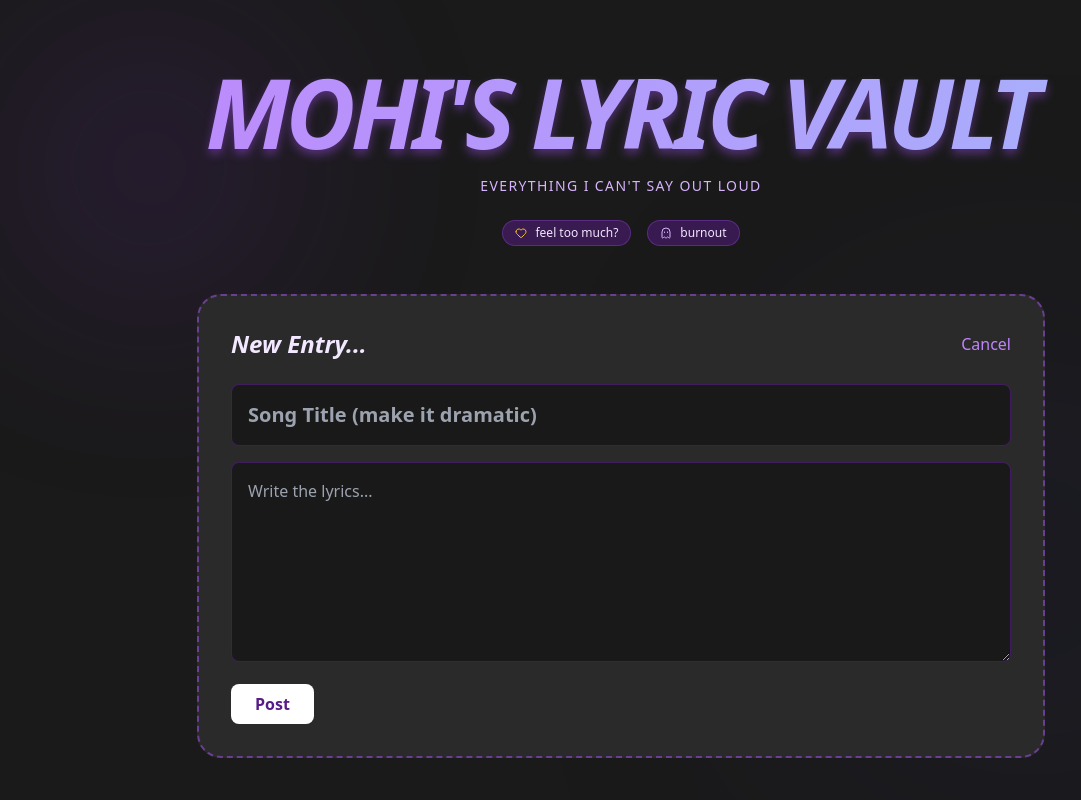
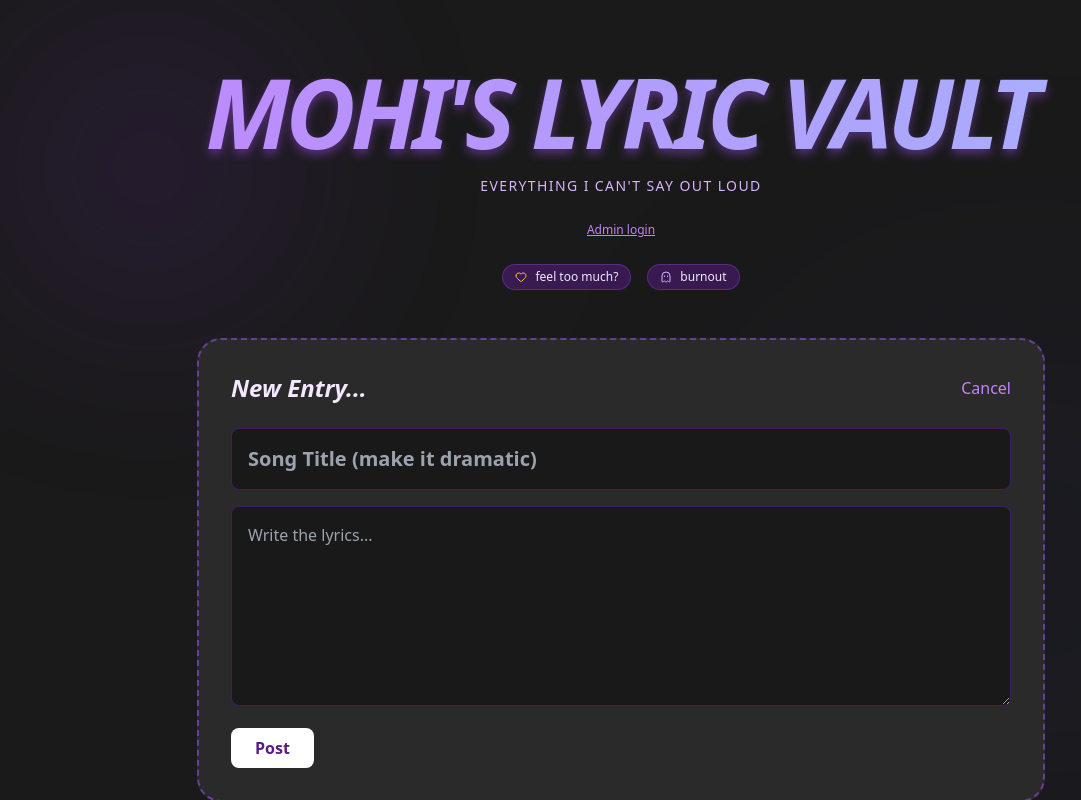
Before and after one commit to shakespeareisshaking/lyric-vault, a React (Vite) app: page / in a window 1280 px wide. Both pictures are taken after a click on the button "Spill Your Beans". Shown: the top 800 px of the page, without its empty margins (19-1100 px from the left). Built offline with nearby package versions, Linux system fonts and the light colour scheme; no server answers; the database is empty.

Commit message:
Admin login system update

```diff
--- a/src/App.jsx
+++ b/src/App.jsx
@@ -1,13 +1,36 @@
-import { deleteDoc, doc } from "firebase/firestore";
 import React, { useState, useEffect } from 'react';
-import { Heart, Music, Send, Trash2, Plus, Sparkles, Star, Ghost } from 'lucide-react';
+import {
+  Heart,
+  Music,
+  Trash2,
+  Plus,
+  Sparkles,
+  Ghost
+} from 'lucide-react';
 
-import { db } from "./firebase";
-import { collection, addDoc, getDocs } from "firebase/firestore";
+import { auth, provider, db } from './firebase';
+
+import {
+  signInWithPopup,
+  signOut,
+  onAuthStateChanged
+} from 'firebase/auth';
+
+import {
+  collection,
+  addDoc,
+  getDocs,
+  deleteDoc,
+  doc
+} from 'firebase/firestore';
+
 
 const App = () => {
 
-  // ✅ state (ONLY data here)
+  // =========================
+  // STATE
+  // =========================
+
   const [songs, setSongs] = useState([]);
 
   const [newTitle, setNewTitle] = useState('');
@@ -15,199 +38,634 @@ const App = () => {
   const [newMood, setNewMood] = useState('Angst');
   const [isFormOpen, setIsFormOpen] = useState(false);
 
+  // Current logged-in Google user
+  const [user, setUser] = useState(null);
 
-  // ✅ handlePost (correct)
+
+  // =========================
+  // ADMIN LOGIN
+  // =========================
+
+  const handleAdminLogin = async () => {
+    try {
+      await signInWithPopup(auth, provider);
+    } catch (error) {
+      console.error('Admin login failed:', error);
+    }
+  };
+
+
+  const handleAdminLogout = async () => {
+    try {
+      await signOut(auth);
+    } catch (error) {
+      console.error('Logout failed:', error);
+    }
+  };
+
+
+  // =========================
+  // LOAD SONGS
+  // =========================
+
+  useEffect(() => {
+
+    const fetchSongs = async () => {
+
+      try {
+        const querySnapshot = await getDocs(
+          collection(db, 'songs')
+        );
+
+        const data = querySnapshot.docs.map((doc) => ({
+          id: doc.id,
+          ...doc.data()
+        }));
+
+        setSongs(data);
+
+      } catch (error) {
+
+        console.error('Error loading songs:', error);
+
+      }
+
+    };
+
+    fetchSongs();
+
+  }, []);
+
+
+  // =========================
+  // CHECK LOGIN STATUS
+  // =========================
+
+  useEffect(() => {
+
+    const unsubscribe = onAuthStateChanged(
+      auth,
+      (currentUser) => {
+        setUser(currentUser);
+      }
+    );
+
+    return () => unsubscribe();
+
+  }, []);
+
+
+  // =========================
+  // ADMIN CHECK
+  // =========================
+
+  const isAdmin =
+    user?.email === 'itsmohithasen@gmail.com';
+
+
+  // =========================
+  // POST SONG
+  // =========================
+
   const handlePost = async (e) => {
+
     e.preventDefault();
 
-    if (!newTitle || !newLyrics) return;
+    if (!newTitle.trim() || !newLyrics.trim()) {
+      return;
+    }
 
-    const newSong = {
-      title: newTitle,
-      lyrics: newLyrics,
-      date: new Date().toLocaleDateString(),
-      mood: newMood
-    };
+    try {
 
-    await addDoc(collection(db, "songs"), newSong);
+      const newSong = {
+        title: newTitle,
+        lyrics: newLyrics,
+        date: new Date().toLocaleDateString(),
+        mood: newMood
+      };
 
-    setNewTitle('');
-    setNewLyrics('');
-    setIsFormOpen(false);
+      await addDoc(
+        collection(db, 'songs'),
+        newSong
+      );
 
-    window.location.reload();
+      setNewTitle('');
+      setNewLyrics('');
+      setNewMood('Angst');
+      setIsFormOpen(false);
+
+      // Reload songs without reloading the whole website
+      const querySnapshot = await getDocs(
+        collection(db, 'songs')
+      );
+
+      const data = querySnapshot.docs.map((doc) => ({
+        id: doc.id,
+        ...doc.data()
+      }));
+
+      setSongs(data);
+
+    } catch (error) {
+
+      console.error('Error posting song:', error);
+      alert('Something went wrong while posting 😭');
+
+    }
+
   };
 
+
+  // =========================
+  // DELETE SONG
+  // =========================
+
   const deleteSong = async (id) => {
-  await deleteDoc(doc(db, "songs", id));
-  window.location.reload();
-};
+
+    if (!isAdmin) {
+      return;
+    }
+
+    const confirmed = window.confirm(
+      'Delete this post permanently?'
+    );
+
+    if (!confirmed) {
+      return;
+    }
+
+    try {
+
+      await deleteDoc(
+        doc(db, 'songs', id)
+      );
+
+      setSongs((currentSongs) =>
+        currentSongs.filter(
+          (song) => song.id !== id
+        )
+      );
+
+    } catch (error) {
+
+      console.error('Error deleting song:', error);
+      alert('Could not delete this post.');
+
+    }
+
+  };
+
+
+  // =========================
+  // WEBSITE
+  // =========================
 
   return (
+
     <div className="min-h-screen bg-[#1a1a1a] text-purple-100 font-sans selection:bg-purple-500 selection:text-white pb-20">
-      {/* Aesthetic Background Elements */}
+
+      {/* =========================
+          BACKGROUND
+      ========================= */}
+
       <div className="fixed inset-0 overflow-hidden pointer-events-none opacity-20">
+
         <div className="absolute top-10 left-10 w-64 h-64 bg-purple-600 rounded-full blur-[120px]"></div>
+
         <div className="absolute bottom-10 right-10 w-96 h-96 bg-indigo-900 rounded-full blur-[150px]"></div>
+
       </div>
 
-      {/* Header */}
+
+      {/* =========================
+          HEADER
+      ========================= */}
+
       <header className="relative pt-16 pb-12 text-center px-4">
+
         <h1 className="text-6xl md:text-8xl font-black tracking-tighter italic text-transparent bg-clip-text bg-gradient-to-r from-purple-400 to-indigo-300 drop-shadow-[0_5px_5px_rgba(168,85,247,0.4)]">
+
           MOHI'S LYRIC VAULT
+
         </h1>
+
+
         <p className="mt-4 text-purple-300 font-medium tracking-widest uppercase text-sm">
+
           Everything I can't say out loud
+
         </p>
+
+
+        {/* =========================
+            ADMIN LOGIN
+        ========================= */}
+
+        <div className="mt-5">
+
+          {!user && (
+
+            <button
+              onClick={handleAdminLogin}
+              className="text-xs text-purple-400 hover:text-purple-200 transition underline"
+            >
+
+              Admin login
+
+            </button>
+
+          )}
+
+
+          {user && isAdmin && (
+
+            <div className="flex items-center justify-center gap-3">
+
+              <span className="text-xs text-green-400">
+
+                Admin mode ✨
+
+              </span>
+
+              <button
+                onClick={handleAdminLogout}
+                className="text-xs text-purple-400 hover:text-red-400 transition underline"
+              >
+
+                logout
+
+              </button>
+
+            </div>
+
+          )}
+
+
+          {user && !isAdmin && (
+
+            <div className="flex items-center justify-center gap-3">
+
+              <span className="text-xs text-red-400">
+
+                Not admin
+
+              </span>
+
+              <button
+                onClick={handleAdminLogout}
+                className="text-xs text-purple-400 hover:text-red-400 transition underline"
+              >
+
+                logout
+
+              </button>
+
+            </div>
+
+          )}
+
+        </div>
+
+
+        {/* =========================
+            TAGS
+        ========================= */}
+
         <div className="flex justify-center gap-4 mt-6">
+
           <span className="bg-purple-900/50 border border-purple-500/30 px-3 py-1 rounded-full text-xs flex items-center gap-2">
-            <Heart size={12} className="text-yellow-400" /> feel too much?
+
+            <Heart
+              size={12}
+              className="text-yellow-400"
+            />
+
+            feel too much?
+
           </span>
+
+
           <span className="bg-purple-900/50 border border-purple-500/30 px-3 py-1 rounded-full text-xs flex items-center gap-2">
-            <Ghost size={12} className="text-purple-300" /> burnout
+
+            <Ghost
+              size={12}
+              className="text-purple-300"
+            />
+
+            burnout
+
           </span>
+
         </div>
+
       </header>
 
+
+      {/* =========================
+          MAIN
+      ========================= */}
+
       <main className="max-w-4xl mx-auto px-6 relative z-10">
-        {/* Post Button */}
+
+
+        {/* =========================
+            POST BUTTON / FORM
+        ========================= */}
+
         <div className="flex justify-center mb-12">
 
+
+          {/* POST BUTTON */}
+
           {!isFormOpen && (
+
             <button
               onClick={() => setIsFormOpen(true)}
               className="group relative flex items-center gap-3 bg-purple-600 hover:bg-purple-500 text-white px-8 py-4 rounded-xl font-bold transition-all transform hover:scale-105 active:scale-95 shadow-[0_0_20px_rgba(147,51,234,0.4)]"
             >
+
               <Plus size={20} />
+
               Spill Your Beans
 
               <Sparkles
                 className="absolute -top-2 -right-2 text-yellow-300 opacity-0 group-hover:opacity-100 transition-opacity"
                 size={20}
               />
+
             </button>
+
           )}
 
+
+          {/* POST FORM */}
+
           {isFormOpen && (
+
             <div className="w-full bg-[#2a2a2a] border-2 border-dashed border-purple-500/50 rounded-3xl p-8 animate-in fade-in zoom-in duration-300">
 
+
               <div className="flex justify-between items-center mb-6">
+
                 <h2 className="text-2xl font-bold italic">
+
                   New Entry...
+
                 </h2>
+
 
                 <button
                   onClick={() => setIsFormOpen(false)}
                   className="text-purple-400 hover:text-white"
                 >
+
                   Cancel
+
                 </button>
+
               </div>
 
-              <form onSubmit={handlePost} className="space-y-4">
+
+              <form
+                onSubmit={handlePost}
+                className="space-y-4"
+              >
+
 
                 <input
                   type="text"
                   placeholder="Song Title (make it dramatic)"
                   value={newTitle}
-                  onChange={(e) => setNewTitle(e.target.value)}
+                  onChange={(e) =>
+                    setNewTitle(e.target.value)
+                  }
                   className="w-full bg-black/40 border border-purple-800/50 rounded-lg p-4 focus:outline-none focus:ring-2 focus:ring-purple-500 text-xl font-bold"
                 />
+
 
                 <textarea
                   placeholder="Write the lyrics..."
                   value={newLyrics}
-                  onChange={(e) => setNewLyrics(e.target.value)}
+                  onChange={(e) =>
+                    setNewLyrics(e.target.value)
+                  }
                   className="w-full bg-black/40 border border-purple-800/50 rounded-lg p-4 min-h-[200px]"
                 />
 
+
                 <button
                   type="submit"
-                  className="bg-white text-purple-900 px-6 py-2 rounded-lg font-bold"
+                  className="bg-white text-purple-900 px-6 py-2 rounded-lg font-bold hover:bg-purple-100 transition"
                 >
+
                   Post
+
                 </button>
 
+
               </form>
+
             </div>
+
           )}
 
         </div>
 
-        {/* Lyrics Feed */}
+
+        {/* =========================
+            LYRICS FEED
+        ========================= */}
+
         <div className="grid gap-8">
+
           {songs.map((song) => (
+
             <article
               key={song.id}
               className="relative group bg-[#f3f4f6] text-[#2d2d2d] rounded-sm shadow-xl p-8 md:p-12 transform rotate-[-0.5deg] hover:rotate-0 transition-transform duration-500 overflow-hidden"
+
               style={{
-                backgroundImage: 'repeating-linear-gradient(#f3f4f6, #f3f4f6 31px, #e5e7eb 31px, #e5e7eb 32px)',
+                backgroundImage:
+                  'repeating-linear-gradient(#f3f4f6, #f3f4f6 31px, #e5e7eb 31px, #e5e7eb 32px)',
+
                 backgroundAttachment: 'local',
+
                 lineHeight: '32px'
               }}
             >
-              {/* Decorative "Tape" */}
+
+
+              {/* TAPE */}
+
               <div className="absolute -top-2 left-1/2 -translate-x-1/2 w-32 h-10 bg-purple-400/30 backdrop-blur-sm transform rotate-2 pointer-events-none"></div>
 
+
+              {/* =========================
+                  TITLE AREA
+              ========================= */}
+
               <div className="flex justify-between items-start mb-6 border-b-2 border-purple-200 pb-2">
+
+
                 <div>
+
                   <h3 className="text-4xl font-black tracking-tighter text-purple-900 uppercase">
+
                     {song.title}
+
                   </h3>
+
+
                   <div className="flex items-center gap-4 mt-2">
+
                     <span className="text-xs font-mono uppercase tracking-widest text-purple-600 font-bold bg-purple-100 px-2 py-0.5 rounded">
+
                       {song.date}
+
                     </span>
+
+
                     <span className="text-xs italic text-gray-500">
+
                       Mood: {song.mood}
+
                     </span>
+
                   </div>
+
                 </div>
-                <button
-                  onClick={() => deleteSong(song.id)}
-                  className="p-2 text-gray-400 hover:text-red-500 hover:bg-red-50 rounded-full transition-colors"
-                >
-                  <Trash2 size={20} />
-                </button>
+
+
+                {/* =========================
+                    ADMIN DELETE BUTTON
+                ========================= */}
+
+                {isAdmin && (
+
+                  <button
+                    onClick={() =>
+                      deleteSong(song.id)
+                    }
+                    className="p-2 text-gray-400 hover:text-red-500 hover:bg-red-50 rounded-full transition-colors"
+                    title="Delete this post"
+                  >
+
+                    <Trash2 size={20} />
+
+                  </button>
+
+                )}
+
               </div>
 
+
+              {/* =========================
+                  LYRICS
+              ========================= */}
+
               <div className="relative mt-8">
+
                 <pre className="whitespace-pre-wrap font-serif text-lg md:text-xl leading-relaxed italic text-gray-800">
+
                   {song.lyrics}
+
                 </pre>
 
-                {/* Visual Flair */}
+
+                {/* VISUAL FLAIR */}
+
                 <div className="mt-12 flex justify-between items-center opacity-60">
+
                   <div className="flex gap-2">
-                    <Heart className="text-purple-500 fill-purple-500" size={16} />
-                    <Music className="text-purple-500" size={16} />
-                    <Heart className="text-purple-500 fill-purple-500" size={16} />
+
+                    <Heart
+                      className="text-purple-500 fill-purple-500"
+                      size={16}
+                    />
+
+                    <Music
+                      className="text-purple-500"
+                      size={16}
+                    />
+
+                    <Heart
+                      className="text-purple-500 fill-purple-500"
+                      size={16}
+                    />
+
                   </div>
+
+
                   <div className="text-[10px] font-mono tracking-widest uppercase">
+
                     Property of a Teenage Dreamer
+
                   </div>
+
                 </div>
+
               </div>
 
-              {/* Torn edge effect at bottom */}
-              <div className="absolute bottom-0 left-0 right-0 h-2 bg-[url('https://www.transparenttextures.com/patterns/pinstriped-suit.png')] opacity-10"></div>
+
+              {/* TORN EDGE */}
+
+              <div
+                className="absolute bottom-0 left-0 right-0 h-2 opacity-10"
+                style={{
+                  backgroundImage:
+                    "url('https://www.transparenttextures.com/patterns/pinstriped-suit.png')"
+                }}
+              ></div>
+
+
             </article>
+
           ))}
+
         </div>
 
+
+        {/* =========================
+            EMPTY STATE
+        ========================= */}
+
         {songs.length === 0 && (
+
           <div className="text-center py-20 opacity-40">
-            <Music size={64} className="mx-auto mb-4" />
-            <p className="text-xl font-serif italic">Your scrapbook is empty. Start your era.</p>
+
+            <Music
+              size={64}
+              className="mx-auto mb-4"
+            />
+
+            <p className="text-xl font-serif italic">
+
+              Your scrapbook is empty. Start your era.
+
+            </p>
+
           </div>
+
         )}
+
       </main>
 
+
+      {/* =========================
+          FOOTER
+      ========================= */}
+
       <footer className="mt-20 text-center text-purple-400/50 text-xs tracking-[0.3em] uppercase pb-10">
+
         © {new Date().getFullYear()} Vault of secrets by Mohitha Sen
+
       </footer>
+
     </div>
+
   );
+
 };
 
+
 export default App;
--- a/src/firebase.js
+++ b/src/firebase.js
@@ -1,5 +1,6 @@
 import { initializeApp } from "firebase/app";
 import { getFirestore } from "firebase/firestore";
+import { getAuth, GoogleAuthProvider } from "firebase/auth";
 
 const firebaseConfig = {
   apiKey: "AIzaSyAQgbFO8H-jqD6H_z3IvrElhFSS-90lpvY",
@@ -13,3 +14,6 @@ const firebaseConfig = {
 const app = initializeApp(firebaseConfig);
 
 export const db = getFirestore(app);
+
+export const auth = getAuth(app);
+export const provider = new GoogleAuthProvider();
```
Also changed, not shown: 2 other files (tests, documents, lock files or other folders).
